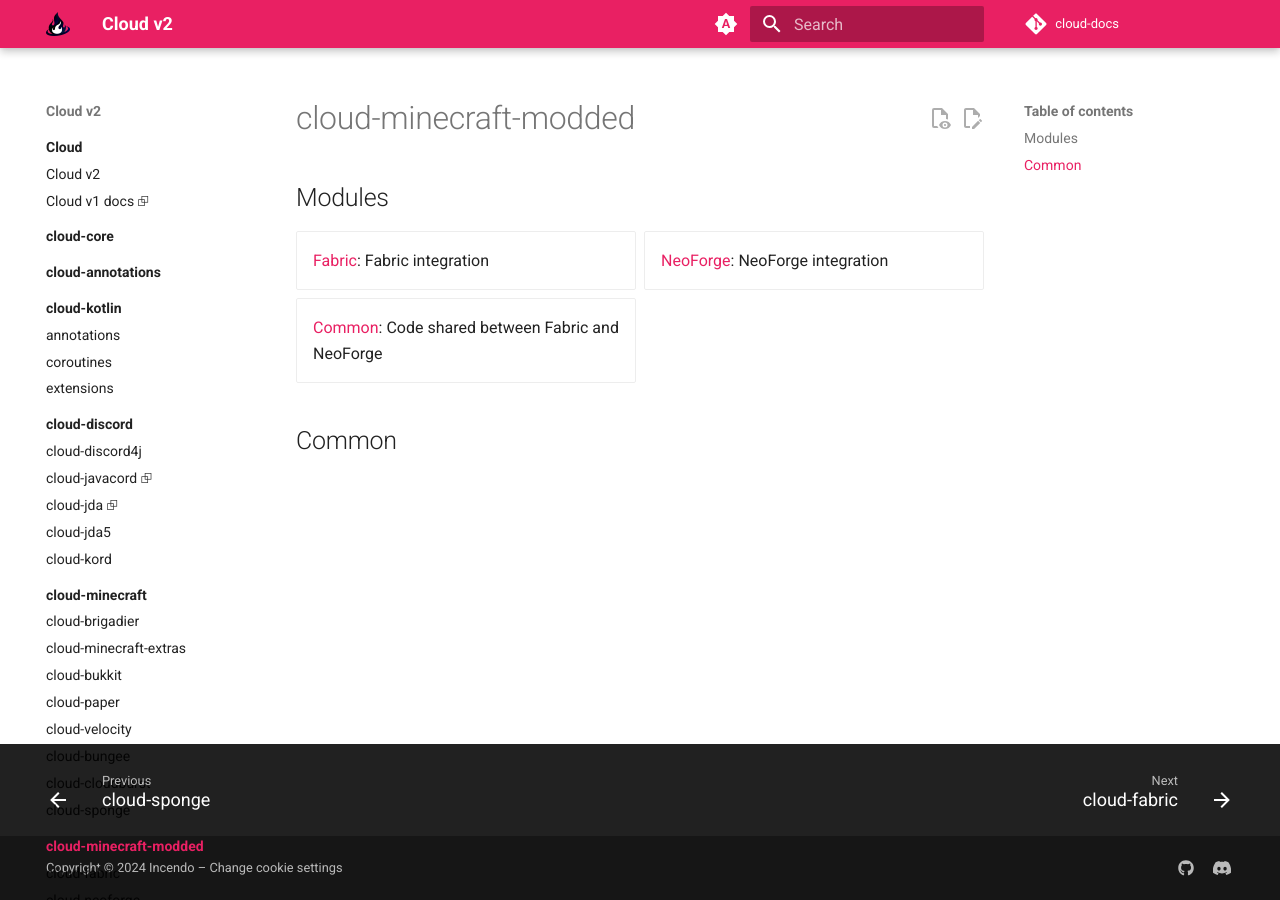
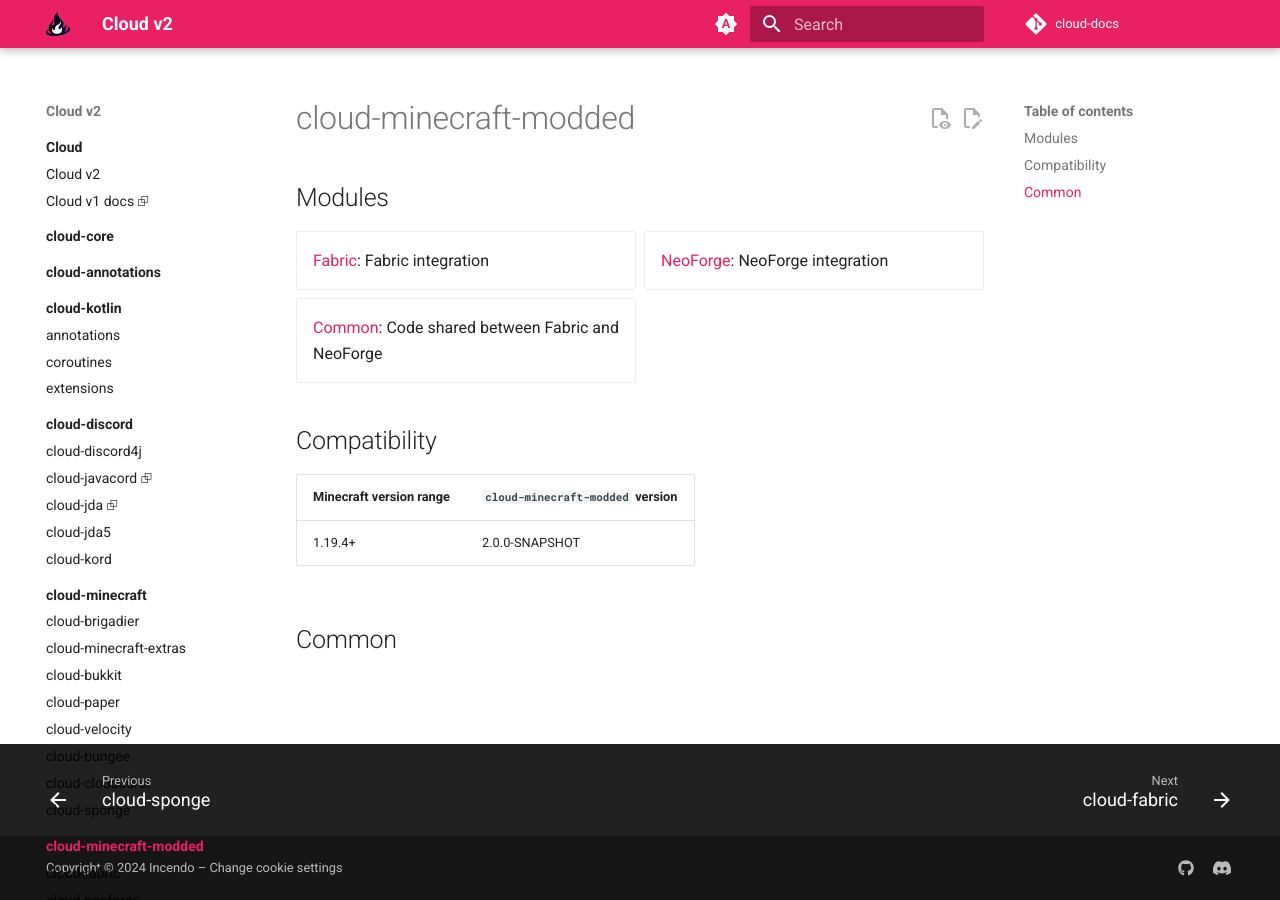
Before and after one commit to Incendo/cloud-docs, an MkDocs documentation site: the page built from docs/minecraft/modded/index.md, in a window 1280 px wide. Built offline with MkDocs 1.6.1 and Material for MkDocs 9.7.7, drawn with Linux system fonts in a browser that asks for light colours; comment, search, counter and statistics services are not loaded.

Commit message:
Add compat table for mc-modded

```diff
--- a/docs/minecraft/modded/index.md
+++ b/docs/minecraft/modded/index.md
@@ -10,4 +10,10 @@
 
 </div>
 
+## Compatibility
+
+| Minecraft version range | `cloud-minecraft-modded` version |
+| ----------------------- | -------------------------------- |
+| 1.19.4+                 | 2.0.0-SNAPSHOT                   |
+
 ## Common
```
